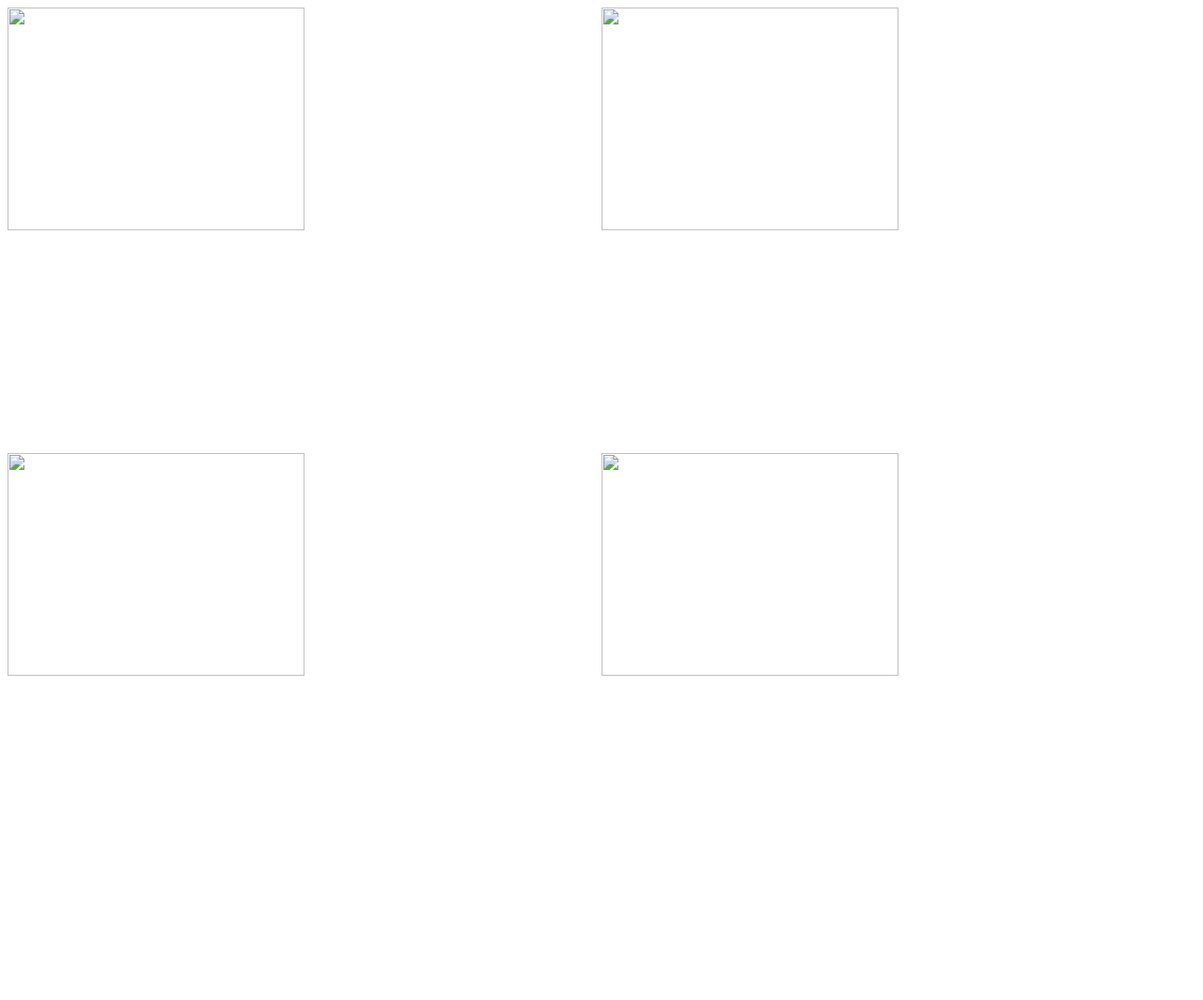
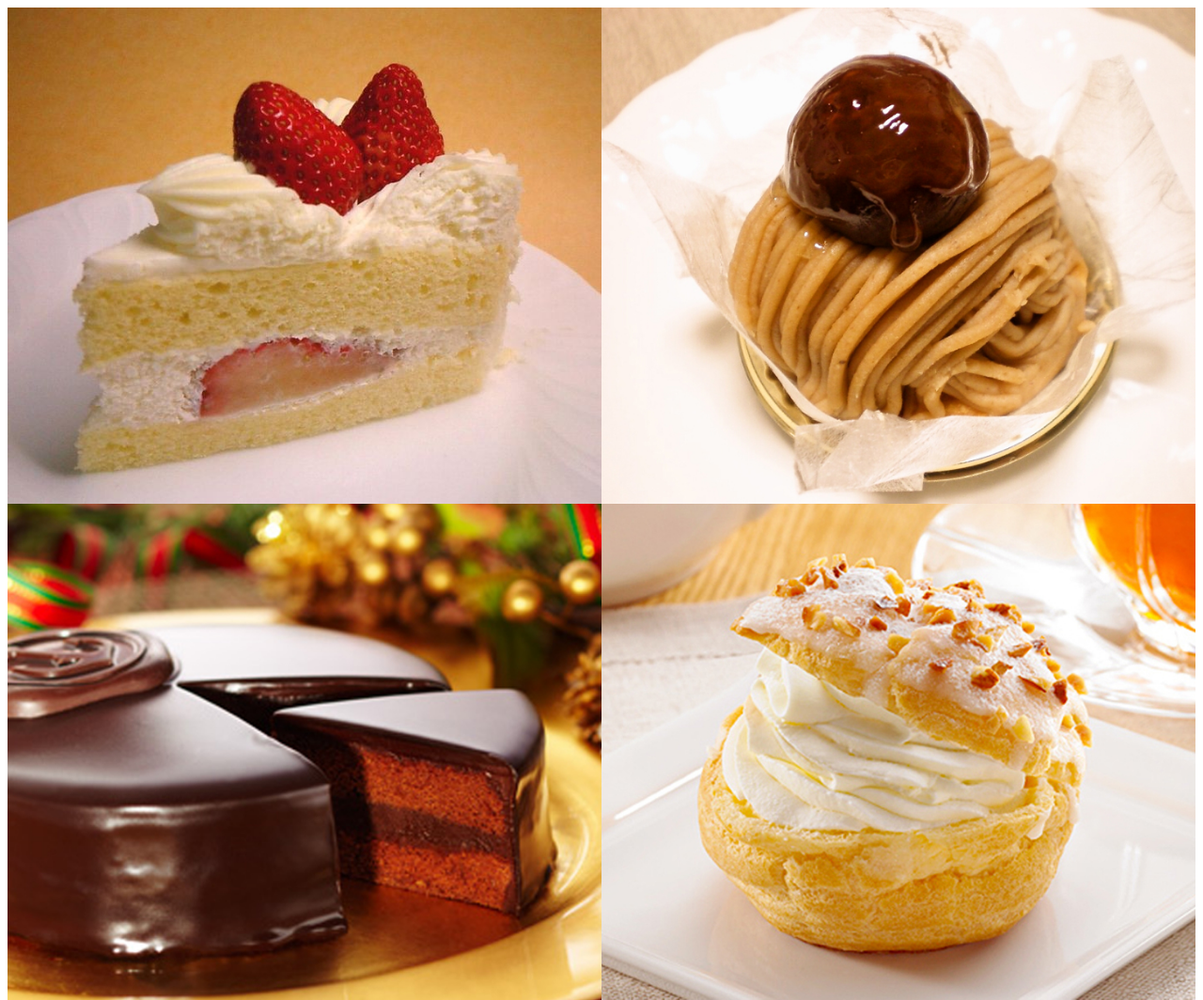
Before and after one commit to epsinon/2024VC, a plain HTML site: page cake.html in a window 1280 px wide. Shown: the whole page at 94% size. Before the commit the page ends 956 px from the top, so only its background shows below. Drawn offline with Linux system fonts and the light colour scheme.

Commit message:
Add files via upload

```diff
--- a/cake.html
+++ b/cake.html
@@ -13,9 +13,9 @@ img{
 </head>
 
 <body>
-<div id="one"> <img src="../../../Downloads/lesson3配布/lesson3驟榊ｸ・cake/images/cake01.jpg" width="200" height="150" alt=""/></div>
-<div id="two"> <img src="../../../Downloads/lesson3配布/lesson3驟榊ｸ・cake/images/cake02.jpg" width="200" height="150" alt=""/></div>
-<div id="three"> <img src="../../../Downloads/lesson3配布/lesson3驟榊ｸ・cake/images/cake03.jpg" width="200" height="150" alt=""/></div>
-<div id="four"> <img src="../../../Downloads/lesson3配布/lesson3驟榊ｸ・cake/images/cake04.jpg" width="200" height="150" alt=""/></div>
+<div id="one"> <img src="images/cake01.jpg" width="200" height="150" alt=""/></div>
+<div id="two"> <img src="images/cake02.jpg" width="200" height="150" alt=""/></div>
+<div id="three"> <img src="images/cake03.jpg" width="200" height="150" alt=""/></div>
+<div id="four"> <img src="images/cake04.jpg" width="200" height="150" alt=""/></div>
 </body>
 </html>
```
